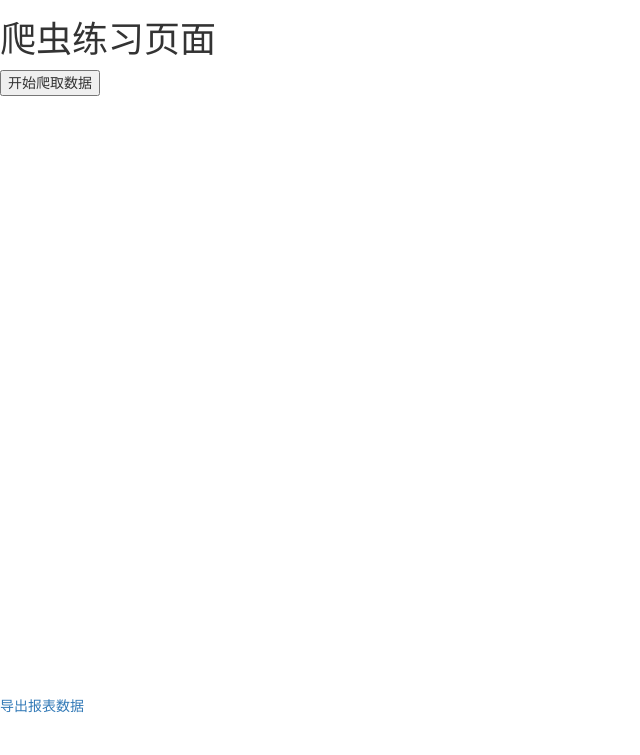
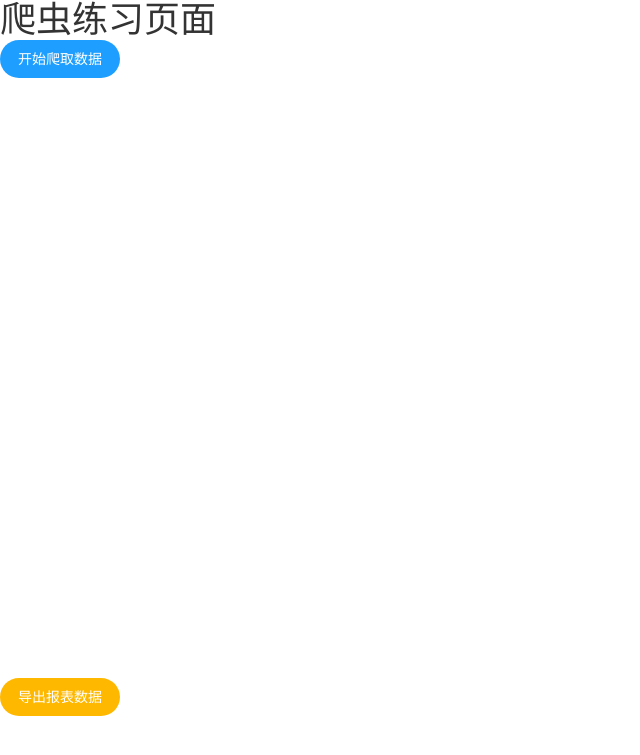
Before and after one commit to zhuozhuo9601/Avatar, a Django app: template zhuo/templates/reptile.html in a window 1280 px wide. Shown: the top 755 px of the page, without its empty margins (0-640 px from the left). Run offline with Django 3.2, Linux system fonts and the light colour scheme; the template is opened without the code that fills it, so the values that code supplies are empty; some libraries are stand-ins or nearby versions.

Commit message:
爬虫页面css样式修改

```diff
--- a/zhuo/templates/reptile.html
+++ b/zhuo/templates/reptile.html
@@ -8,16 +8,17 @@
     <script type="text/javascript" src="/static/js/echarts.min.js"></script>
     <script type="text/javascript" src="/static/reptile.js"></script>
     <link rel="stylesheet" href="/static/css/bootstrap.css">
+    <link rel="stylesheet" href="/static/layui/css/layui.css">
 </head>
 <body>
     <div id="body_div">
         <h1>爬虫练习页面</h1>
-        <button type="button" class="layui-btn layui-btn-normal" onclick="reptile_data()">开始爬取数据</button>
+        <button type="button" class="layui-btn layui-btn-radius layui-btn-normal" onclick="reptile_data()">开始爬取数据</button>
     </div>
     <div id="main" style="height:600px;">
 
     </div>
-    <a onclick="export_execl()" id="excel_id">导出报表数据</a>
+    <a onclick="export_execl()" id="excel_id" class="layui-btn layui-btn-radius layui-btn-warm" type="button">导出报表数据</a>
 </body>
 
 </html>
```
